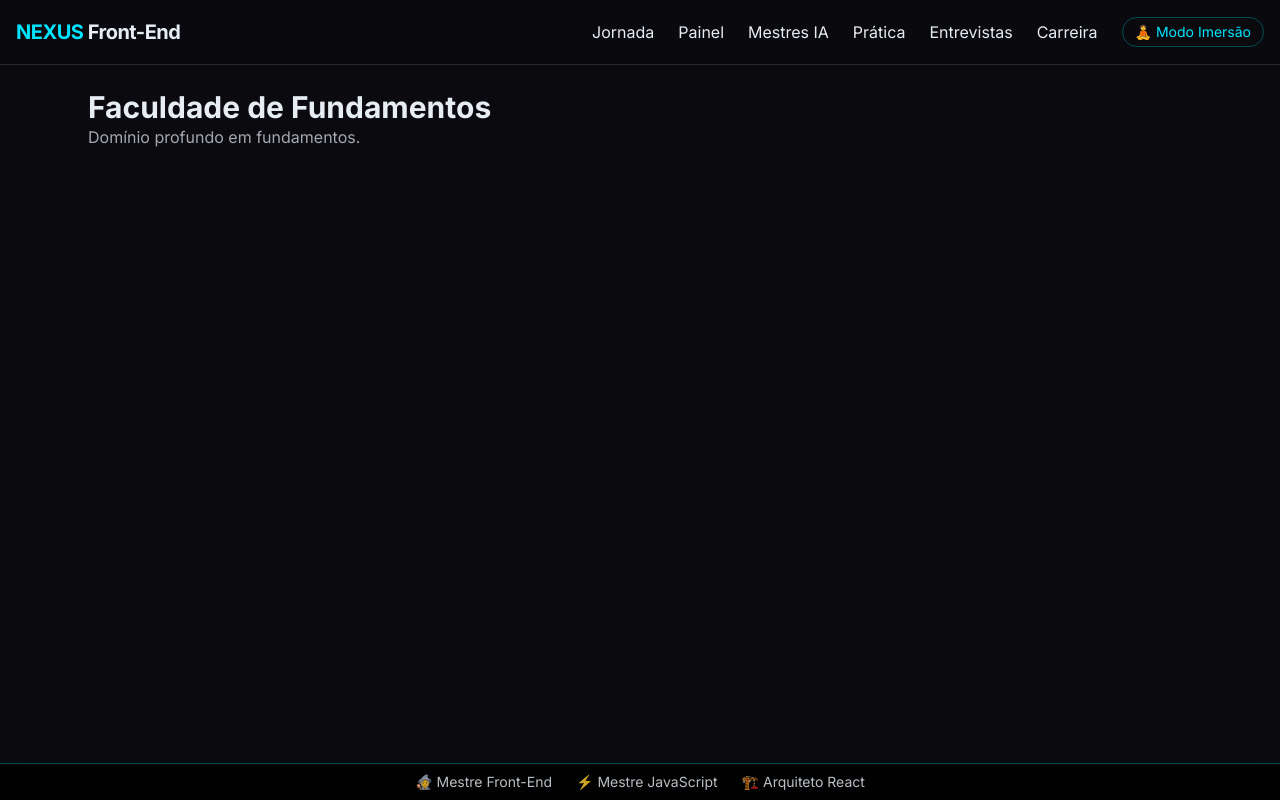
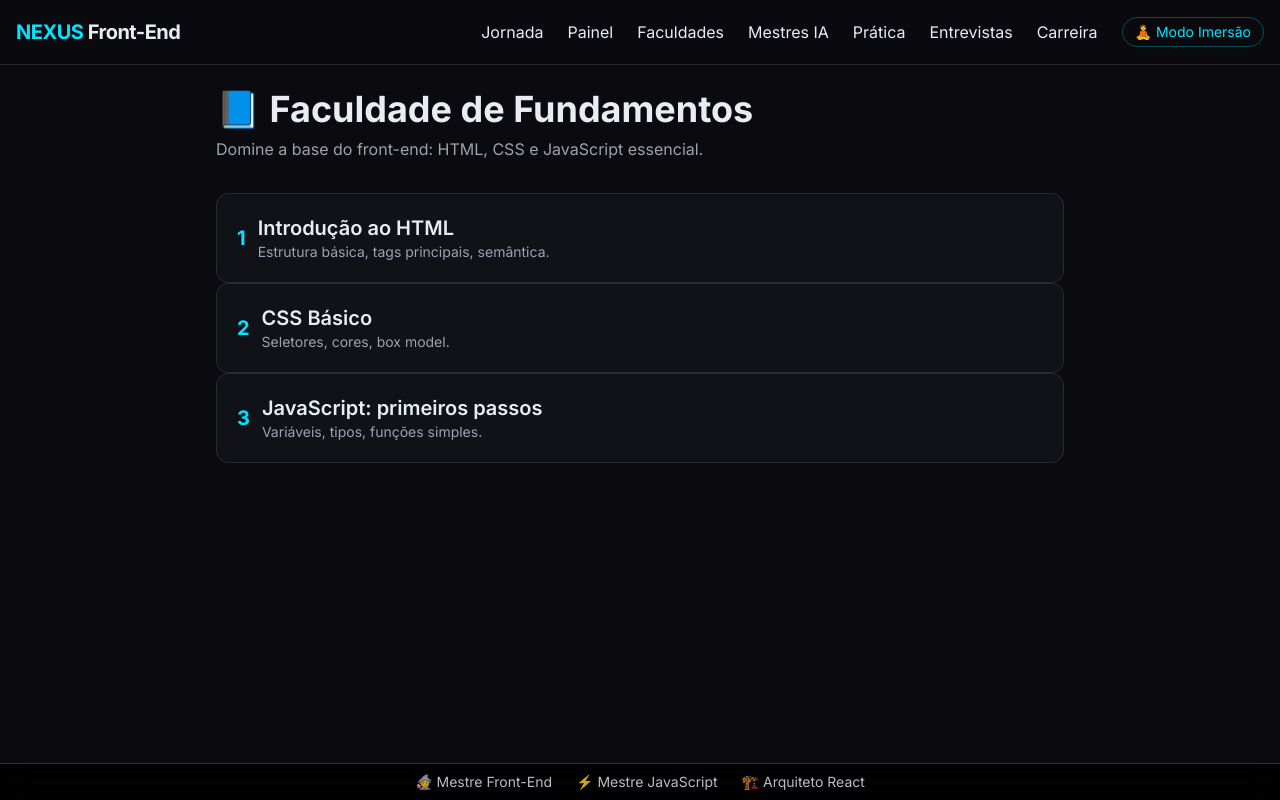
Before and after one commit to mateusdev97443/universidade-meu, a Next.js app: page /faculdades/fundamentos in a window 1280 px wide. Built offline with nearby package versions, Linux system fonts and the light colour scheme.

Commit message:
feat: adiciona módulos e aulas para estudo (Fundamentos, JS, React)

```diff
--- a/app/faculdades/fundamentos/page.tsx
+++ b/app/faculdades/fundamentos/page.tsx
@@ -1,3 +1,27 @@
-export default function FaculdadeFundamentosPage() {
-  return <div className="max-w-6xl mx-auto p-6"><h1 className="text-3xl font-bold">Faculdade de Fundamentos</h1><p className="text-ice/70">Domínio profundo em fundamentos.</p></div>;
+import Link from "next/link";
+import { aulas } from "@/data/aulas";
+
+export default function FundamentosPage() {
+  const modulos = aulas.fundamentos;
+  return (
+    <div className="max-w-4xl mx-auto p-6">
+      <h1 className="text-4xl font-bold mb-2">📘 Faculdade de Fundamentos</h1>
+      <p className="text-ice-muted mb-8">Domine a base do front-end: HTML, CSS e JavaScript essencial.</p>
+      <div className="space-y-4">
+        {modulos.map((modulo, idx) => (
+          <Link key={modulo.slug} href={`/sala-de-aula/fundamentos/${modulo.slug}`}>
+            <div className="bg-obsidian-card border border-border rounded-xl p-5 hover:border-eletric transition cursor-pointer">
+              <div className="flex items-center gap-3">
+                <span className="text-eletric font-bold text-xl">{idx+1}</span>
+                <div>
+                  <h2 className="text-xl font-semibold">{modulo.titulo}</h2>
+                  <p className="text-ice-muted text-sm">{modulo.descricao}</p>
+                </div>
+              </div>
+            </div>
+          </Link>
+        ))}
+      </div>
+    </div>
+  );
 }
--- a/app/faculdades/page.tsx
+++ b/app/faculdades/page.tsx
@@ -1,3 +1,28 @@
-export default function faculdades_Page() {
-  return <div className="max-w-6xl mx-auto p-6"><h1 className="text-4xl font-bold">faculdades</h1><p className="text-ice/70">Conteúdo em construção.</p></div>;
+import Link from "next/link";
+
+const faculdadesList = [
+  { slug: "fundamentos", nome: "Faculdade dos Fundamentos", desc: "HTML, CSS, lógica.", icone: "📘" },
+  { slug: "javascript", nome: "Faculdade JavaScript", desc: "Domínio profundo em JS.", icone: "⚡" },
+  { slug: "react", nome: "Faculdade React", desc: "Maestria React.", icone: "⚛️" },
+  { slug: "arquitetura", nome: "Faculdade Arquitetura Front-End", desc: "Design systems, performance.", icone: "🏗️" },
+];
+
+export default function FaculdadesPage() {
+  return (
+    <div className="max-w-6xl mx-auto p-6">
+      <h1 className="text-4xl font-bold mb-2">🏛️ Faculdades</h1>
+      <p className="text-ice-muted mb-8">Escolha sua área de estudo</p>
+      <div className="grid md:grid-cols-2 gap-6">
+        {faculdadesList.map(fac => (
+          <Link key={fac.slug} href={`/faculdades/${fac.slug}`}>
+            <div className="bg-obsidian-card border border-border rounded-xl p-6 hover:border-eletric transition cursor-pointer">
+              <div className="text-5xl mb-3">{fac.icone}</div>
+              <h2 className="text-2xl font-semibold">{fac.nome}</h2>
+              <p className="text-ice-muted mt-2">{fac.desc}</p>
+            </div>
+          </Link>
+        ))}
+      </div>
+    </div>
+  );
 }
--- /dev/null
+++ b/app/sala-de-aula/[faculdade]/[slug]/page.tsx
@@ -0,0 +1,33 @@
+import { notFound } from "next/navigation";
+import { aulas } from "@/data/aulas";
+
+export default function AulaPage({ params }: { params: { faculdade: string; slug: string } }) {
+  const { faculdade, slug } = params;
+  const faculdadeData = aulas[faculdade as keyof typeof aulas];
+  if (!faculdadeData) return notFound();
+  const aula = faculdadeData.find(a => a.slug === slug);
+  if (!aula) return notFound();
+
+  return (
+    <div className="max-w-4xl mx-auto p-6">
+      <h1 className="text-4xl font-bold mb-2">{aula.titulo}</h1>
+      <p className="text-ice-muted mb-6">{aula.descricao}</p>
+      <div className="bg-obsidian-card border border-border rounded-xl p-6 mb-6">
+        <h2 className="text-2xl font-semibold mb-3">📖 Conteúdo</h2>
+        <p className="text-ice-muted whitespace-pre-line">{aula.conteudo}</p>
+      </div>
+      <div className="bg-black/40 border border-border rounded-xl p-6 mb-6">
+        <h2 className="text-2xl font-semibold mb-3">💻 Código exemplo</h2>
+        <pre className="bg-obsidian p-3 rounded overflow-x-auto"><code>{aula.codigo}</code></pre>
+      </div>
+      <div className="bg-eletric/10 border border-eletric/30 rounded-xl p-6">
+        <h2 className="text-2xl font-semibold mb-3">🏆 Desafio</h2>
+        <p className="text-ice-muted">{aula.desafio}</p>
+        <button className="mt-4 bg-eletric text-obsidian px-4 py-2 rounded-full">Marcar como concluído (simular)</button>
+      </div>
+      <div className="mt-8 flex justify-between">
+        <Link href={`/faculdades/${faculdade}`} className="text-eletric">← Voltar para faculdade</Link>
+      </div>
+    </div>
+  );
+}
--- a/components/navbar.tsx
+++ b/components/navbar.tsx
@@ -10,6 +10,7 @@ export function Navbar() {
   const links = [
     { href: "/jornada", label: "Jornada" },
     { href: "/painel", label: "Painel" },
+    { href: "/faculdades", label: "Faculdades" },
     { href: "/mestres-ia", label: "Mestres IA" },
     { href: "/pratica", label: "Prática" },
     { href: "/entrevistas", label: "Entrevistas" },
--- /dev/null
+++ b/data/aulas.ts
@@ -0,0 +1,15 @@
+export const aulas = {
+  fundamentos: [
+    { slug: "introducao-html", titulo: "Introdução ao HTML", descricao: "Estrutura básica, tags principais, semântica.", conteudo: "HTML é a espinha dorsal da web. Aprenda as tags essenciais...", codigo: "<h1>Olá, mundo!</h1>", desafio: "Crie uma página com título, parágrafo e imagem." },
+    { slug: "css-basico", titulo: "CSS Básico", descricao: "Seletores, cores, box model.", conteudo: "CSS define a aparência...", codigo: "h1 { color: blue; }", desafio: "Mude a cor de fundo de um elemento." },
+    { slug: "javascript-primeiros-passos", titulo: "JavaScript: primeiros passos", descricao: "Variáveis, tipos, funções simples.", conteudo: "JS traz interatividade...", codigo: "let nome = 'João'; console.log(nome);", desafio: "Crie uma função que soma dois números." }
+  ],
+  javascript: [
+    { slug: "closures", titulo: "Closures", descricao: "Entenda o conceito de closure.", conteudo: "Closure é a combinação de uma função com seu escopo léxico...", codigo: "function outer() { let x = 10; return function inner() { console.log(x); } }", desafio: "Crie um contador usando closure." },
+    { slug: "promises", titulo: "Promises e Async/Await", descricao: "Lidando com operações assíncronas.", conteudo: "Promises resolvem o callback hell...", codigo: "fetch('url').then(res => res.json())", desafio: "Faça uma requisição POST simulada." }
+  ],
+  react: [
+    { slug: "componentes", titulo: "Componentes React", descricao: "Criando componentes funcionais.", conteudo: "React é baseado em componentes...", codigo: "function MeuComponente() { return <h1>Olá</h1>; }", desafio: "Crie um componente que recebe props e exibe uma saudação." },
+    { slug: "estado", titulo: "Gerenciamento de Estado", descricao: "useState, eventos.", conteudo: "Estado permite dados dinâmicos...", codigo: "const [count, setCount] = useState(0);", desafio: "Crie um contador com botões." }
+  ]
+};
```
